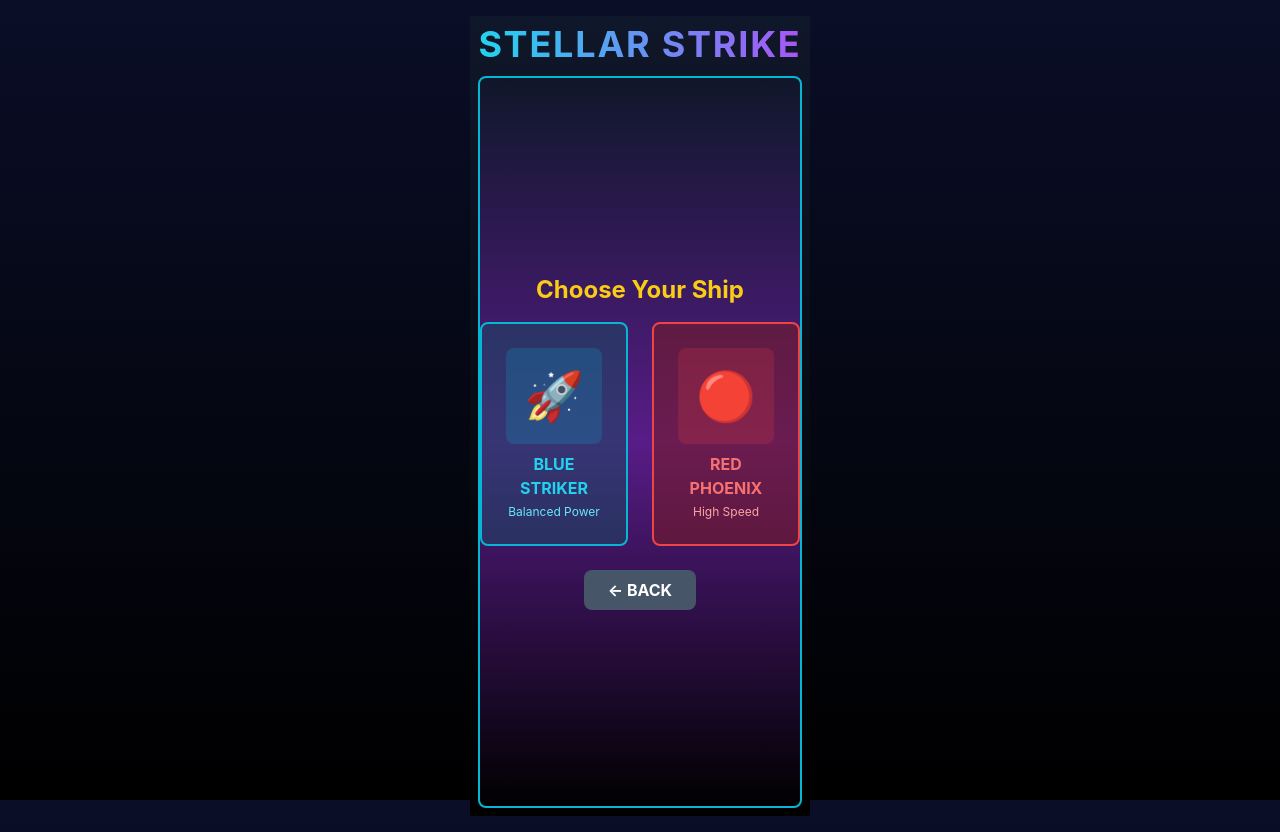
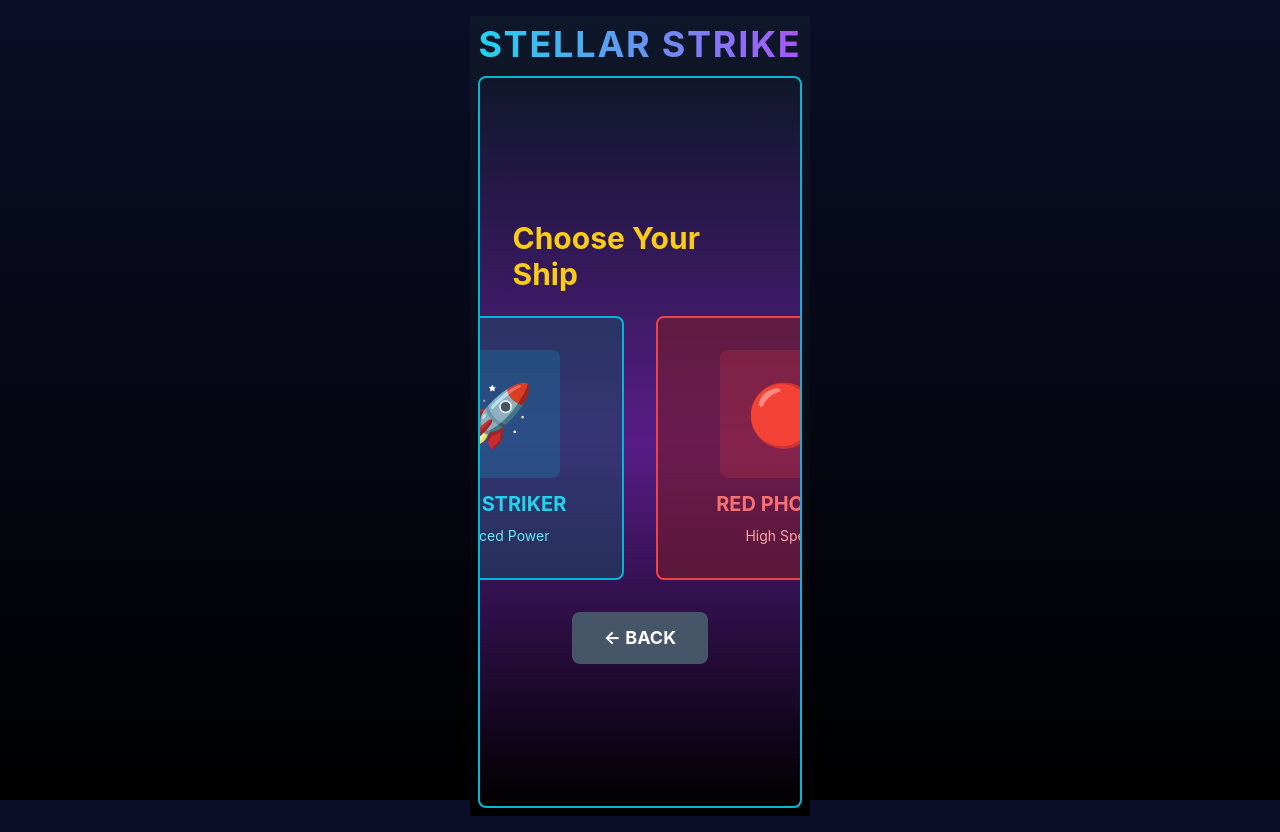
Before and after one commit to SoftWare00750/Stellarstrike, a React (Vite) app: page / in a window 1280 px wide. Both pictures are taken after a click on the button "🚀 START GAME". Built offline with nearby package versions, Linux system fonts and the light colour scheme.

Commit message:
commit16

```diff
--- a/src/components/StellarStrike.jsx
+++ b/src/components/StellarStrike.jsx
@@ -821,22 +821,22 @@ const StellarStrike = () => {
 
           {/* Main Menu Screen */}
           {gameState === 'mainMenu' && (
-            <div className="absolute inset-0 flex flex-col items-center justify-center bg-gradient-to-b from-slate-900 via-purple-900 to-black border-2 border-cyan-500 rounded-lg shadow-2xl p-4 overflow-y-auto">
-              <div className="text-center mb-6 max-w-2xl">
-                <p className="text-cyan-300 text-sm md:text-base mb-1">Defend the Galaxy</p>
-                <p className="text-purple-300 text-xs md:text-sm mb-4">6 Levels • Epic Boss Battle</p>
+            <div className="absolute inset-0 flex flex-col items-center justify-center bg-gradient-to-b from-slate-900 via-purple-900 to-black border-2 border-cyan-500 rounded-lg shadow-2xl p-4 md:p-8 overflow-y-auto">
+              <div className="text-center mb-6 max-w-3xl w-full">
+                <p className="text-cyan-300 text-sm md:text-lg mb-2">Defend the Galaxy</p>
+                <p className="text-purple-300 text-xs md:text-base mb-4">6 Levels • Epic Boss Battle</p>
               </div>
 
-              <div className="space-y-3 w-full max-w-md">
+              <div className="space-y-3 w-full max-w-xl">
                 <button
                   onClick={goToShipSelection}
-                  className="block w-full px-6 py-4 bg-gradient-to-r from-cyan-600 to-purple-600 hover:from-cyan-500 hover:to-purple-500 text-white text-lg md:text-xl font-bold rounded-lg transition-all hover:scale-105 shadow-lg"
+                  className="block w-full px-6 py-4 bg-gradient-to-r from-cyan-600 to-purple-600 hover:from-cyan-500 hover:to-purple-500 text-white text-lg md:text-2xl font-bold rounded-lg transition-all hover:scale-105 shadow-lg"
                 >
                   🚀 START GAME
                 </button>
               </div>
 
-              <div className="text-cyan-300 text-center space-y-1 text-[10px] sm:text-xs md:text-sm mt-8 max-w-2xl">
+              <div className="text-cyan-300 text-center space-y-2 text-[10px] sm:text-xs md:text-base mt-8 max-w-3xl w-full">
                 <p>⌨️ Arrow Keys - Move | Spacebar - Shoot</p>
                 <p>📱 Touch & Drag Ship - Move | Fire Button - Shoot</p>
                 <p>ESC - Pause | Collect power-ups!</p>
@@ -846,27 +846,27 @@ const StellarStrike = () => {
 
           {/* Ship Selection Screen */}
           {gameState === 'shipSelection' && (
-            <div className="absolute inset-0 flex flex-col items-center justify-center bg-gradient-to-b from-slate-900 via-purple-900 to-black border-2 border-cyan-500 rounded-lg shadow-2xl p-4 overflow-y-auto">
-              <h2 className="text-lg sm:text-xl md:text-2xl font-bold text-yellow-400 mb-4">Choose Your Ship</h2>
-              <div className="flex gap-4 md:gap-6 mb-6">
-                <button onClick={() => startGame('blue')} className="flex flex-col items-center p-4 md:p-6 bg-cyan-900/50 border-2 border-cyan-500 rounded-lg hover:bg-cyan-800/50 hover:scale-105 transition-all">
-                  <div className="w-20 h-20 md:w-24 md:h-24 bg-cyan-500/20 rounded-lg flex items-center justify-center mb-2">
-                    <span className="text-4xl md:text-5xl">🚀</span>
+            <div className="absolute inset-0 flex flex-col items-center justify-center bg-gradient-to-b from-slate-900 via-purple-900 to-black border-2 border-cyan-500 rounded-lg shadow-2xl p-4 md:p-8 overflow-y-auto">
+              <h2 className="text-lg sm:text-2xl md:text-3xl font-bold text-yellow-400 mb-6">Choose Your Ship</h2>
+              <div className="flex gap-4 md:gap-8 mb-8">
+                <button onClick={() => startGame('blue')} className="flex flex-col items-center p-4 md:p-8 bg-cyan-900/50 border-2 border-cyan-500 rounded-lg hover:bg-cyan-800/50 hover:scale-105 transition-all w-48 md:w-64">
+                  <div className="w-20 h-20 md:w-32 md:h-32 bg-cyan-500/20 rounded-lg flex items-center justify-center mb-3">
+                    <span className="text-4xl md:text-6xl">🚀</span>
                   </div>
-                  <span className="text-cyan-400 font-bold text-sm md:text-base">BLUE STRIKER</span>
-                  <span className="text-cyan-300 text-xs mt-1">Balanced Power</span>
+                  <span className="text-cyan-400 font-bold text-sm md:text-xl">BLUE STRIKER</span>
+                  <span className="text-cyan-300 text-xs md:text-sm mt-2">Balanced Power</span>
                 </button>
-                <button onClick={() => startGame('red')} className="flex flex-col items-center p-4 md:p-6 bg-red-900/50 border-2 border-red-500 rounded-lg hover:bg-red-800/50 hover:scale-105 transition-all">
-                  <div className="w-20 h-20 md:w-24 md:h-24 bg-red-500/20 rounded-lg flex items-center justify-center mb-2">
-                    <span className="text-4xl md:text-5xl">🔴</span>
+                <button onClick={() => startGame('red')} className="flex flex-col items-center p-4 md:p-8 bg-red-900/50 border-2 border-red-500 rounded-lg hover:bg-red-800/50 hover:scale-105 transition-all w-48 md:w-64">
+                  <div className="w-20 h-20 md:w-32 md:h-32 bg-red-500/20 rounded-lg flex items-center justify-center mb-3">
+                    <span className="text-4xl md:text-6xl">🔴</span>
                   </div>
-                  <span className="text-red-400 font-bold text-sm md:text-base">RED PHOENIX</span>
-                  <span className="text-red-300 text-xs mt-1">High Speed</span>
+                  <span className="text-red-400 font-bold text-sm md:text-xl">RED PHOENIX</span>
+                  <span className="text-red-300 text-xs md:text-sm mt-2">High Speed</span>
                 </button>
               </div>
               <button
                 onClick={returnToMainMenu}
-                className="px-6 py-2 bg-slate-600 hover:bg-slate-500 text-white text-sm md:text-base font-bold rounded-lg transition-all"
+                className="px-8 py-3 bg-slate-600 hover:bg-slate-500 text-white text-sm md:text-lg font-bold rounded-lg transition-all"
               >
                 ← BACK
               </button>
@@ -875,35 +875,35 @@ const StellarStrike = () => {
 
           {/* Game Over Screen */}
           {gameState === 'gameOver' && (
-            <div className="absolute inset-0 flex flex-col items-center justify-center bg-gradient-to-b from-red-900 via-black to-black border-2 border-red-500 rounded-lg shadow-2xl p-4 overflow-y-auto">
-              <h2 className="text-3xl sm:text-5xl md:text-6xl font-bold text-red-500 mb-4 animate-pulse">GAME OVER</h2>
-              <div className="bg-black/50 p-4 rounded-lg mb-4 border border-red-500/50">
-                <p className="text-xl sm:text-2xl md:text-3xl text-cyan-400 mb-1">Final Score</p>
-                <p className="text-3xl sm:text-4xl md:text-5xl font-bold text-white text-center">{score}</p>
-                <p className="text-sm sm:text-base md:text-lg text-purple-400 mt-1 text-center">Level {level}/6</p>
-                <p className="text-xs sm:text-sm md:text-base text-yellow-400 text-center">Enemies: {enemiesKilled}</p>
+            <div className="absolute inset-0 flex flex-col items-center justify-center bg-gradient-to-b from-red-900 via-black to-black border-2 border-red-500 rounded-lg shadow-2xl p-4 md:p-8 overflow-y-auto">
+              <h2 className="text-3xl sm:text-5xl md:text-7xl font-bold text-red-500 mb-6 animate-pulse">GAME OVER</h2>
+              <div className="bg-black/50 p-6 md:p-8 rounded-lg mb-6 border border-red-500/50 w-full max-w-xl">
+                <p className="text-xl sm:text-2xl md:text-4xl text-cyan-400 mb-2">Final Score</p>
+                <p className="text-3xl sm:text-4xl md:text-6xl font-bold text-white text-center">{score}</p>
+                <p className="text-sm sm:text-base md:text-xl text-purple-400 mt-2 text-center">Level {level}/6</p>
+                <p className="text-xs sm:text-sm md:text-lg text-yellow-400 text-center">Enemies: {enemiesKilled}</p>
               </div>
-              <div className="space-y-2 w-full max-w-xs">
-                <button onClick={() => startGame(selectedShip)} className="block w-full px-4 py-3 bg-gradient-to-r from-cyan-600 to-purple-600 hover:from-cyan-500 hover:to-purple-500 text-white text-sm md:text-base font-bold rounded-lg transition-all">🎮 PLAY AGAIN</button>
-                <button onClick={returnToMainMenu} className="block w-full px-4 py-3 bg-slate-600 hover:bg-slate-500 text-white text-sm md:text-base font-bold rounded-lg transition-all">🏠 MAIN MENU</button>
+              <div className="space-y-3 w-full max-w-xl">
+                <button onClick={() => startGame(selectedShip)} className="block w-full px-6 py-4 bg-gradient-to-r from-cyan-600 to-purple-600 hover:from-cyan-500 hover:to-purple-500 text-white text-sm md:text-xl font-bold rounded-lg transition-all">🎮 PLAY AGAIN</button>
+                <button onClick={returnToMainMenu} className="block w-full px-6 py-4 bg-slate-600 hover:bg-slate-500 text-white text-sm md:text-xl font-bold rounded-lg transition-all">🏠 MAIN MENU</button>
               </div>
             </div>
           )}
 
           {/* Victory Screen */}
           {gameState === 'victory' && (
-            <div className="absolute inset-0 flex flex-col items-center justify-center bg-gradient-to-b from-yellow-900 via-purple-900 to-black border-2 border-yellow-500 rounded-lg shadow-2xl p-4 overflow-y-auto">
-              <h2 className="text-3xl sm:text-5xl md:text-6xl font-bold text-yellow-400 mb-4 animate-bounce">🎉 VICTORY! 🎉</h2>
-              <p className="text-lg sm:text-xl md:text-2xl text-cyan-300 mb-3">You saved the galaxy!</p>
-              <div className="bg-black/50 p-4 rounded-lg mb-4 border border-yellow-500/50">
-                <p className="text-xl sm:text-2xl md:text-3xl text-cyan-400 mb-1">Final Score</p>
-                <p className="text-3xl sm:text-4xl md:text-5xl font-bold text-white text-center">{score}</p>
-                <p className="text-sm sm:text-base md:text-lg text-green-400 mt-1 text-center">All 6 Levels Complete!</p>
-                <p className="text-xs sm:text-sm md:text-base text-purple-400 text-center">Total Enemies: {enemiesKilled}</p>
+            <div className="absolute inset-0 flex flex-col items-center justify-center bg-gradient-to-b from-yellow-900 via-purple-900 to-black border-2 border-yellow-500 rounded-lg shadow-2xl p-4 md:p-8 overflow-y-auto">
+              <h2 className="text-3xl sm:text-5xl md:text-7xl font-bold text-yellow-400 mb-6 animate-bounce">🎉 VICTORY! 🎉</h2>
+              <p className="text-lg sm:text-xl md:text-3xl text-cyan-300 mb-4">You saved the galaxy!</p>
+              <div className="bg-black/50 p-6 md:p-8 rounded-lg mb-6 border border-yellow-500/50 w-full max-w-xl">
+                <p className="text-xl sm:text-2xl md:text-4xl text-cyan-400 mb-2">Final Score</p>
+                <p className="text-3xl sm:text-4xl md:text-6xl font-bold text-white text-center">{score}</p>
+                <p className="text-sm sm:text-base md:text-xl text-green-400 mt-2 text-center">All 6 Levels Complete!</p>
+                <p className="text-xs sm:text-sm md:text-lg text-purple-400 text-center">Total Enemies: {enemiesKilled}</p>
               </div>
-              <div className="space-y-2 w-full max-w-xs">
-                <button onClick={() => startGame(selectedShip)} className="block w-full px-4 py-3 bg-gradient-to-r from-cyan-600 to-purple-600 hover:from-cyan-500 hover:to-purple-500 text-white text-sm md:text-base font-bold rounded-lg transition-all">🎮 PLAY AGAIN</button>
-                <button onClick={returnToMainMenu} className="block w-full px-4 py-3 bg-slate-600 hover:bg-slate-500 text-white text-sm md:text-base font-bold rounded-lg transition-all">🏠 MAIN MENU</button>
+              <div className="space-y-3 w-full max-w-xl">
+                <button onClick={() => startGame(selectedShip)} className="block w-full px-6 py-4 bg-gradient-to-r from-cyan-600 to-purple-600 hover:from-cyan-500 hover:to-purple-500 text-white text-sm md:text-xl font-bold rounded-lg transition-all">🎮 PLAY AGAIN</button>
+                <button onClick={returnToMainMenu} className="block w-full px-6 py-4 bg-slate-600 hover:bg-slate-500 text-white text-sm md:text-xl font-bold rounded-lg transition-all">🏠 MAIN MENU</button>
               </div>
             </div>
           )}
```
